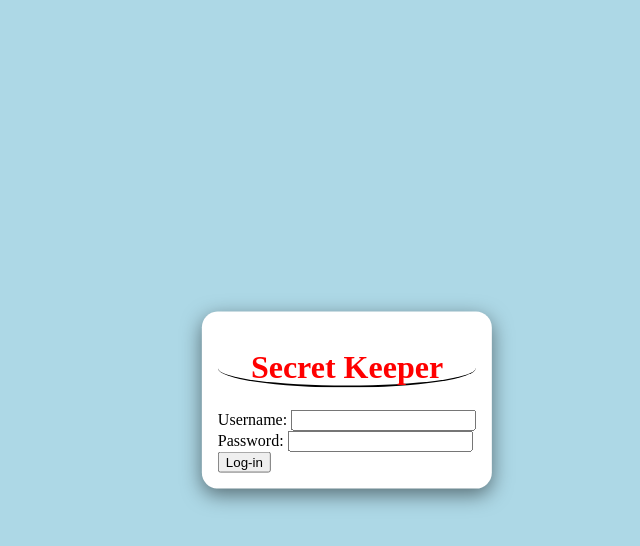
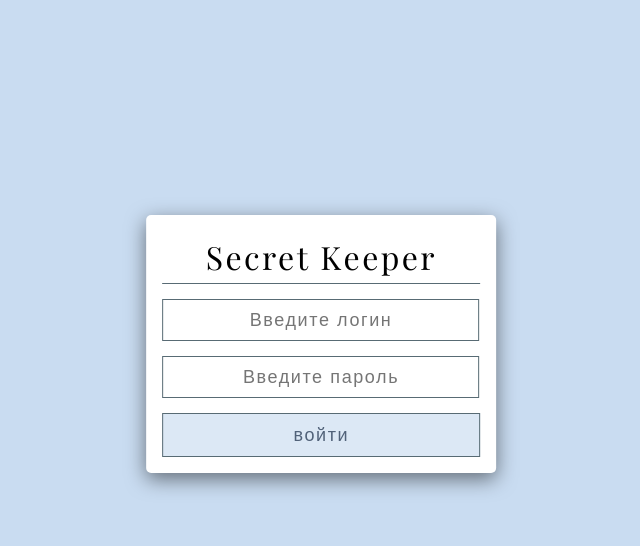
Before and after one commit to Futusio/secret-keeper, a Django app: page / in a window 1280 px wide. Shown: the top 546 px of the page, without its empty margins (293-933 px from the left). Run offline with Django 3.2, Linux system fonts and the light colour scheme.

Commit message:
add: login page and base template

```diff
--- a/manager/main/static/css/style.css
+++ b/manager/main/static/css/style.css
@@ -1,6 +1,5 @@
 @import url('https://fonts.googleapis.com/css?family=Roboto:300,400,400i,500');
 @import url('https://fonts.googleapis.com/css2?family=Playfair+Display:wght@400;500;600&display=swap');
-/* @import url('https://fonts.googleapis.com/css2?family=Raleway:wght@100;200;300;400;500;600&display=swap'); */
 
 body {
   overflow-x: hidden;
@@ -11,7 +10,7 @@ body {
   display: flex;
 }
 
-* {
+/* * {
 	-webkit-user-select: none;
 	-khtml-user-select: none;
 	-moz-user-select: none;
@@ -27,7 +26,7 @@ body {
   user-select: none;
 }
 
-.unselectable:focus{outline:none;}
+.unselectable:focus{outline:none;} */
 
 
 /* Toggle Styles */
@@ -393,3 +392,67 @@ textarea::-webkit-scrollbar-thumb:hover {
   color: #EDF0F2;
 }
 /* End CSS */
+
+
+/* LOGIN PAGE */
+#authorization {
+  background: white;
+  color: black;
+  border-radius: 5px;
+  padding: 1em;
+  position: absolute;
+  top: 43%;
+  left: 48%;
+  transform: translate(-50%, -50%);
+  box-shadow: 0 6px 20px 0 rgba(0, 0, 0, 0.5);
+}
+
+#authorization > header {
+  font-family: 'Playfair Display', serif;
+  font-size: 32px;
+  line-height: 52px;
+  letter-spacing: 0.15rem;
+  text-align: center;
+  border-bottom: 1px solid #586B74;
+}
+
+.login-input {
+  border: 1px solid #586B74;
+  background-color: white;
+  padding: 0 5px;
+  margin-top: 15px;
+  font-size: 18px;
+  letter-spacing: 0.1rem;
+  height: 40px;
+  width: 96%;
+  line-height: 52px;
+  text-align: center;
+  color: #516279;
+}
+
+.login-input:focus {
+  outline: none;
+  color: #516279;
+}
+
+#login {
+  margin-top: 15px;
+  width: 100%;
+  height: 44px;
+  border: none;
+  color: #516279;
+  font-size: 18px;
+  letter-spacing: 0.1rem;
+  background-color: #dce8f5;
+  border: 1px solid #586B74;
+}
+
+#login:hover {
+  cursor: pointer;
+  background-color: #c9dcf1;
+}
+
+#login:focus {
+  outline: none;
+  background-color: #c9dcf1;
+}
--- a/manager/main/static/js/main.js
+++ b/manager/main/static/js/main.js
@@ -37,7 +37,7 @@ function cleanUp(){
     // Function close all popUps and clear their fields
     $('.popup').fadeOut(200).after(function(e){
         $('#popup').fadeOut(300).after(function(e){
-            $('input').val('')
+            $('input').not("input[name=csrfmiddlewaretoken]").val('')
             $('textarea').val('')
         })
     })
--- /dev/null
+++ b/manager/main/templates/main/base.html
@@ -0,0 +1,21 @@
+{% load static %}
+<!DOCTYPE html>
+<html lang="en">
+<head>
+    <meta charset="UTF-8">
+    <meta http-equiv="X-UA-Compatible" content="IE=edge">
+    <meta name="viewport" content="width=device-width, initial-scale=1.0">
+    <title>{% block title %}{% endblock %}</title>
+    <link rel="stylesheet" href="{% static 'css/style.css' %}" />
+    <script
+        src="https://code.jquery.com/jquery-3.5.1.js"
+        integrity="sha256-QWo7LDvxbWT2tbbQ97B53yJnYU3WhH/C8ycbRAkjPDc="
+        crossorigin="anonymous">
+    </script>
+    <script type="text/javascript" src="{% static 'js/main.js' %}"></script>
+</head>
+<body>
+    {% block body %}
+    {% endblock %}
+</body>
+</html>
--- a/manager/main/templates/main/login.html
+++ b/manager/main/templates/main/login.html
@@ -1,70 +1,21 @@
-<!doctype html>
-<html lang="en">
-<head>
-    <meta charset="UTF-8">
-    <meta name="viewport"
-          content="width=device-width, user-scalable=no, initial-scale=1.0, maximum-scale=1.0, minimum-scale=1.0">
-    <meta http-equiv="X-UA-Compatible" content="ie=edge">
-    <script
-    src="https://code.jquery.com/jquery-3.5.1.js"
-    integrity="sha256-QWo7LDvxbWT2tbbQ97B53yJnYU3WhH/C8ycbRAkjPDc="
-    crossorigin="anonymous">
-</script>
-    <title>{% block title %}{% endblock %}</title>
-</head>
-<body>
+{% extends "main/base.html" %}
+{% block title %}Secret Keeper{% endblock %}
+{% block body %}
       <style>
+        @import url('https://fonts.googleapis.com/css2?family=Playfair+Display:wght@400;500;600&display=swap');
+        @import url('https://fonts.googleapis.com/css?family=Roboto:300,400,400i,500');
         body {
-          background: lightblue;
-
-        }
-        #authorization {
-          background: white;
-          color: black;
-          display: inline-block;
-          border-radius: 1em;
-          padding: 1em;
-          position: absolute;
-          top: 50%;
-          left: 50%;
-          margin-right: -50%;
-          transform: translate(-50%, -50%);
-          box-shadow: 0 6px 20px 0 rgba(0, 0, 0, 0.5);
-        }
-        #authorization > h1 {
-          color: red;
-          text-align: center;
-          border-bottom: 2px solid black;
-          border-radius: 50%;
-        }
-        #authorization > input {
-          padding: 0 5px;
-          margin: 15px;
-        }
-        .field {
-          display: flex;
-          margin: 15px 0;
-        }
-
-        p {
-          margin:0;
-        }
-
-        #login {
-          margin: auto;
+          background: #c9dcf1;
         }
       </style>
 
-    <div id="authorization">
-      <h1>Secret Keeper</h1>
-      <form action='/login' method="post">
-        {{ form.as_p }}
-        {% csrf_token %}
-        <p><input type="submit" value="Log-in"></p>
-        <!-- <div class='field'><p>Hello:    </p><input id='1'></div>
-        <div class='field'><p>Hello: </p><input id='2' type="password"></div>
-        <input type="submit" id='login' onclick=""> -->
-      </form>
-    </div>
-</body>
-</html>
+<div id="authorization">
+  <header>Secret Keeper</header>
+  <form action="/login" method="POST">
+    {% csrf_token %}
+    <input class='login-input' name="login" placeholder="Введите логин" autocomplete="off"><br>
+    <input class='login-input' name="password" placeholder="Введите пароль" autocomplete="new-password" type="password">
+    <button type="submit" id='login' value='войти' onclick="">войти</button>
+  </form>
+</div>
+{% endblock %}
--- a/manager/main/views.py
+++ b/manager/main/views.py
@@ -18,21 +18,20 @@ def index(request):
 
 # Authorizate
 def login(request):
+    print(request.POST)
     if request.method == 'POST':
-        form = LoginForm(request.POST)
-        if form.is_valid():
-            cd = form.cleaned_data
-            user = auth.authenticate(username=cd['username'], password=cd['password'])
-            if user is not None:
-                if user.is_active:
-                    auth.login(request, user)
-                    return redirect(index)
-                else:
-                    return HttpResponse('Disabled account')
+        data = request.POST
+        user = auth.authenticate(username=data['login'], password=data['password'])
+        if user is not None:
+            if user.is_active:
+                auth.login(request, user)
+                return redirect(index)
             else:
-                return HttpResponse('Invalid login')
+                return redirect(index)
+        else:
+            return redirect(index)
     else:
-        form = LoginForm()
+        return redirect(index)
     return HttpResponse('Invalid request')
 
 @login_required
```
Also changed, not shown: manager/main/templates/main/index.html (+4 -23 lines), manager/main/templates/main/popup.html (deleted, +0 -212 lines).
